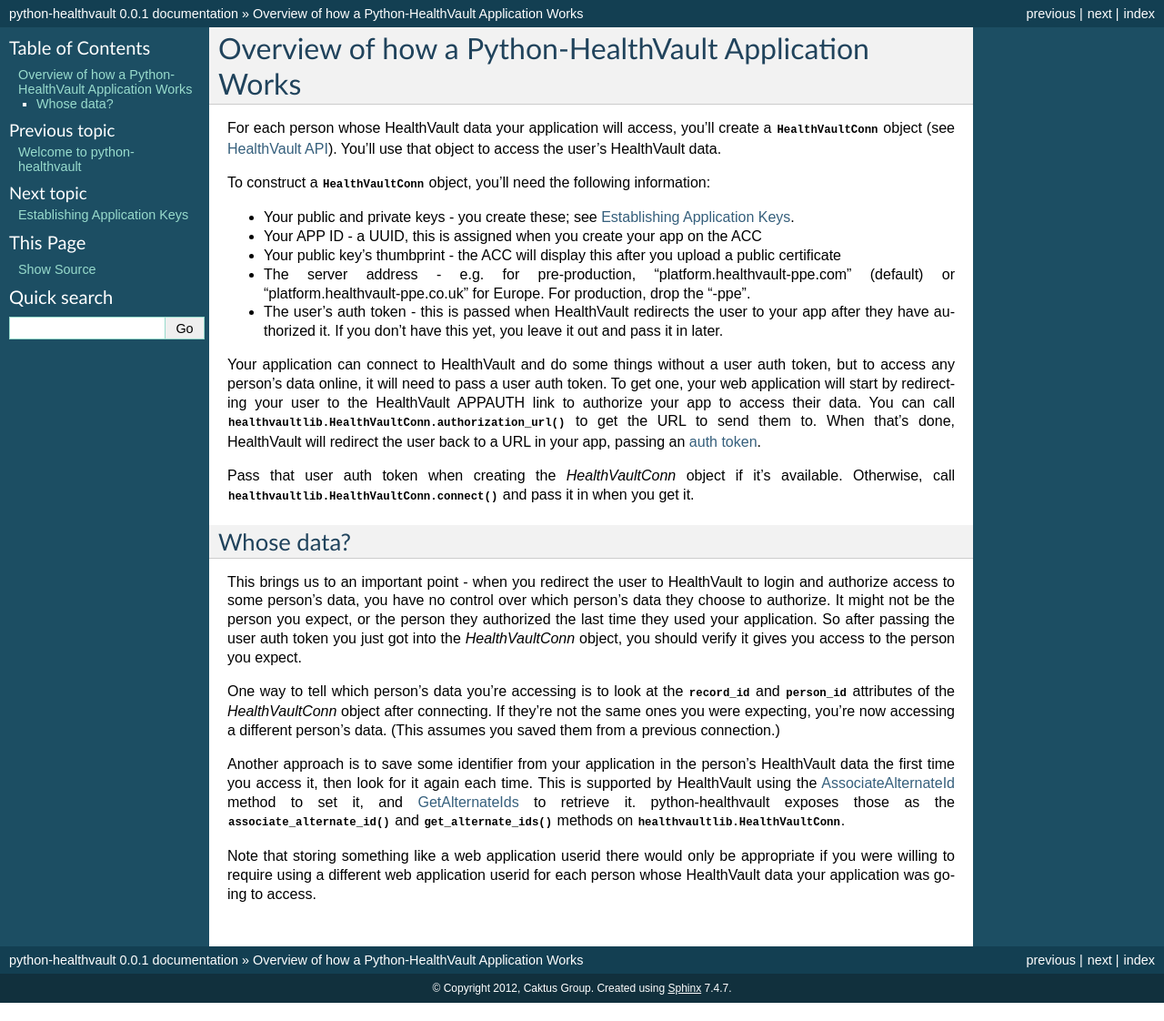
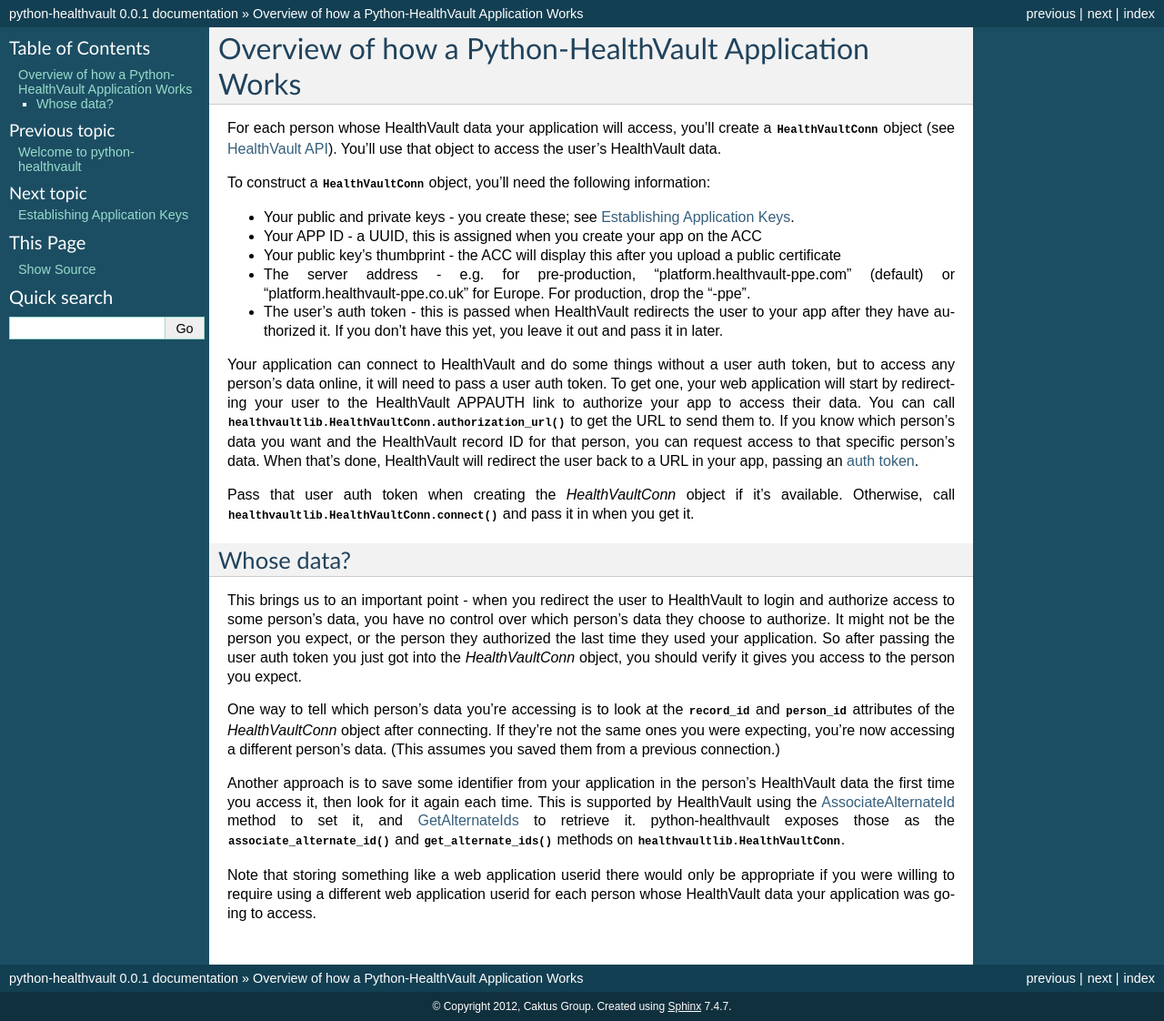
Before and after one commit to orcasgit/python-healthvault, a Sphinx documentation site: the page built from docs/overview.rst, in a window 1280 px wide. Shown: the whole page at 91% size. Built offline with Sphinx 7.4.7, drawn with Linux system fonts in a browser that asks for light colours.

Commit message:
More doc tweaks

```diff
--- a/docs/index.rst
+++ b/docs/index.rst
@@ -44,7 +44,7 @@
 Installation
 ------------
 
-Use ``pip install python-healthvault``.  This library is (or will be) in PyPI.
+Use ``pip install python-healthvault``.  This library is PyPI.
 
 Requirements
 ------------
--- a/docs/overview.rst
+++ b/docs/overview.rst
@@ -22,7 +22,9 @@
 your web application will start by redirecting your user to the HealthVault APPAUTH
 link to authorize your app to access their data.  You can call
 :py:meth:`healthvaultlib.HealthVaultConn.authorization_url`
-to get the URL to send them to.
+to get the URL to send them to. If you know which person's data you want and the
+HealthVault record ID for that person, you can request access to that specific
+person's data.
 When that's done, HealthVault will redirect the user back to a URL in your app, passing an `auth token
 <http://msdn.microsoft.com/en-us/library/ff803620.aspx#APPAUTH>`_.
 
```
Also changed, not shown: 1 other file.
